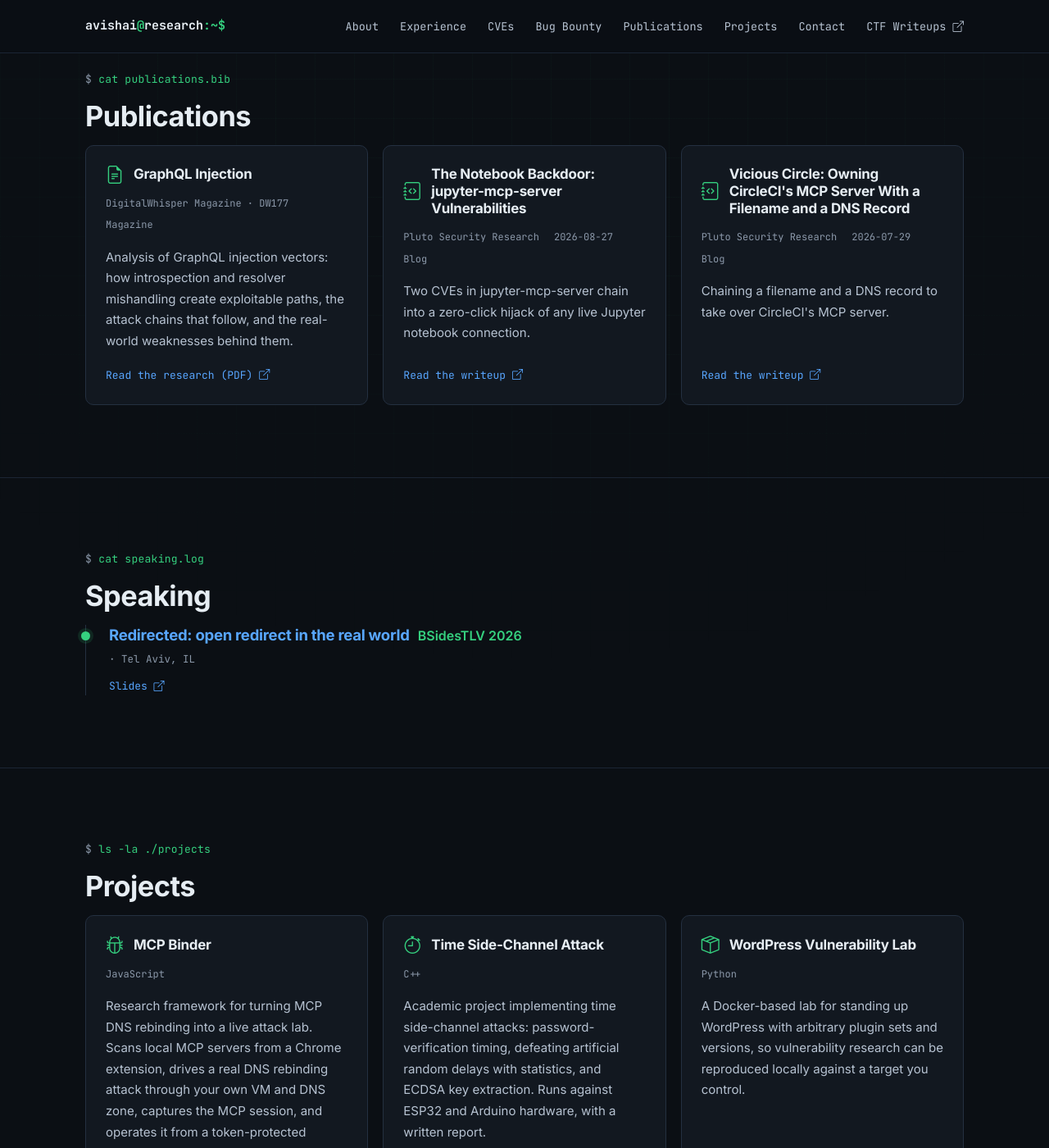
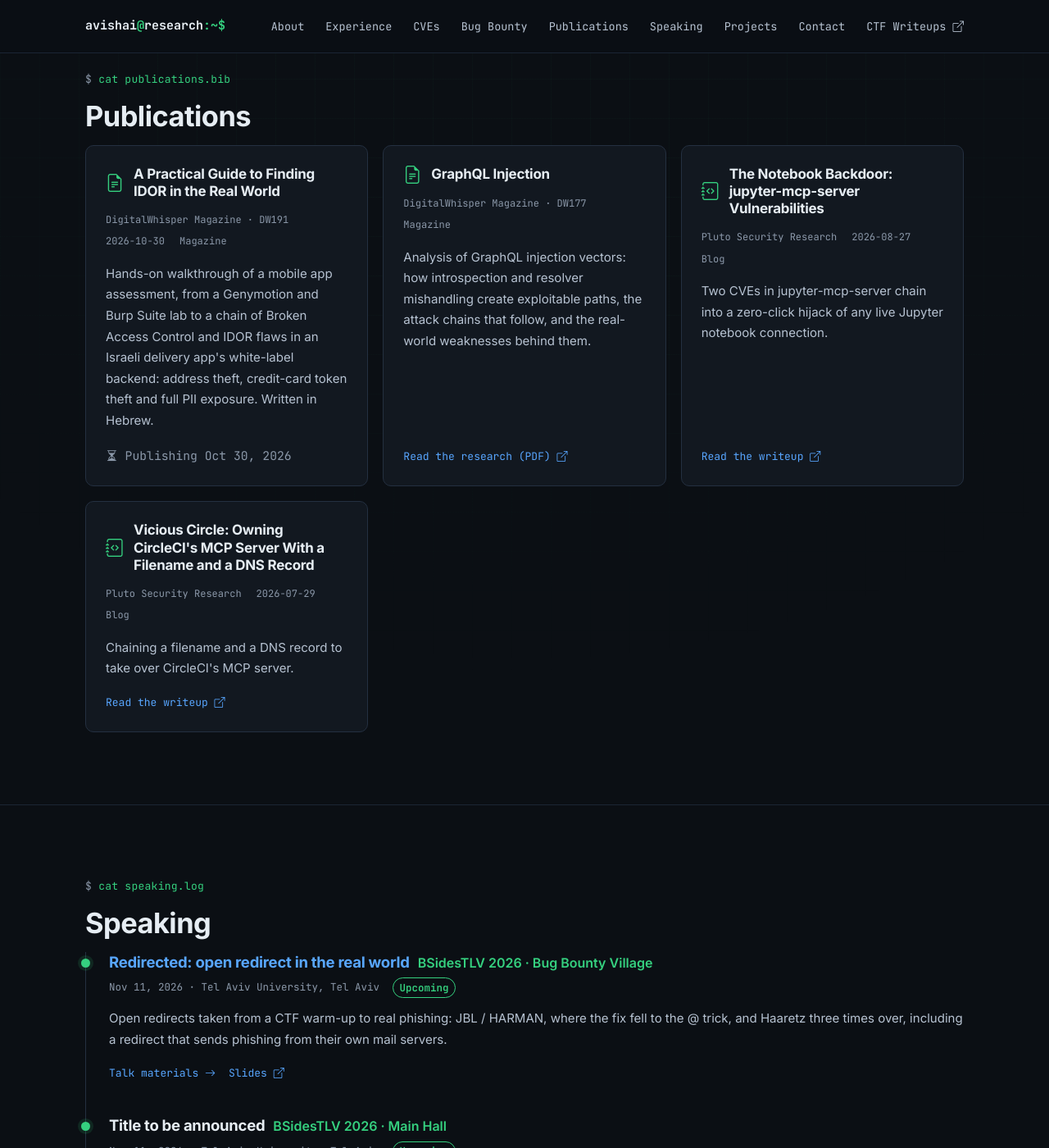
Before and after one commit to avishaigonen123/avishaigonen123.github.com, a Jekyll site: the page built from index.html, in a window 1280 px wide and 1400 px high, scrolled down 5249 px. Shown: the whole window at 82% size. Built offline with Jekyll 4.4.1, drawn with Linux system fonts in a browser that asks for light colours; some of the changed text lies outside the part shown.

Commit message:
Add DW191 IDOR article and BSidesTLV 2026 talks

```diff
--- a/_data/publications.yml
+++ b/_data/publications.yml
@@ -1,4 +1,21 @@
 # Journal paper plus the Pluto Security research blog posts.
+
+- title: "A Practical Guide to Finding IDOR in the Real World"
+  venue: DigitalWhisper Magazine
+  issue: DW191
+  date: "2026-10-30"
+  icon: bi-file-earmark-text
+  kind: Magazine
+  desc: >-
+    Hands-on walkthrough of a mobile app assessment, from a Genymotion and Burp
+    Suite lab to a chain of Broken Access Control and IDOR flaws in an Israeli
+    delivery app's white-label backend: address theft, credit-card token theft
+    and full PII exposure. Written in Hebrew.
+  # Not published yet. Leave url empty until the PDF is live; the card shows
+  # `pending_text` instead of a link. Then fill url and delete pending_text.
+  url: ""
+  pending_text: Publishing Oct 30, 2026
+  link_text: Read the research (PDF)
 
 - title: GraphQL Injection
   venue: DigitalWhisper Magazine
--- a/_data/talks.yml
+++ b/_data/talks.yml
@@ -1,18 +1,32 @@
 # Speaking. Rendered by _includes/section-talks.html on the homepage.
 # Add an entry only once a talk is accepted.
 #
-# Shape:
-# - event: BSidesTLV 2027
-#   title: Talk title
-#   date: 2027-06-25
-#   location: Tel Aviv, IL
-#   url: https://...
-#   slides: ""
-#   video: ""
+# Fields:
+#   event, track, title, date ("YYYY-MM-DD", quoted), location, desc
+#   url     - talk page (a path starting with "/" stays on this site)
+#   slides, video - optional; shown only when non-empty
+# A talk whose date is after the build date gets an "Upcoming" badge
+# automatically (the badge updates on the next push after the talk).
 
 - event: BSidesTLV 2026
+  track: Bug Bounty Village
   title: "Redirected: open redirect in the real world"
-  location: Tel Aviv, IL
-  url: https://avishaigonen123.github.io/talks/bsidestlv-2026/
-  slides: https://avishaigonen123.github.io/talks/bsidestlv-2026/slides.pdf
+  date: "2026-11-11"
+  location: Tel Aviv University, Tel Aviv
+  desc: >-
+    Open redirects taken from a CTF warm-up to real phishing: JBL / HARMAN,
+    where the fix fell to the @ trick, and Haaretz three times over, including
+    a redirect that sends phishing from their own mail servers.
+  url: /talks/bsidestlv-2026/
+  slides: /talks/bsidestlv-2026/slides.pdf
   video: ""
+
+- event: BSidesTLV 2026
+  track: Main Hall
+  title: "Title to be announced"
+  date: "2026-11-11"
+  location: Tel Aviv University, Tel Aviv
+  desc: ""
+  url: ""
+  slides: ""
+  video: ""
--- a/_includes/nav.html
+++ b/_includes/nav.html
@@ -21,6 +21,7 @@
       <li><a href="{{ '/vulnerabilities/' | relative_url }}">CVEs</a></li>
       <li><a href="{{ '/' | relative_url }}#bounty">Bug Bounty</a></li>
       <li><a href="{{ '/' | relative_url }}#publications">Publications</a></li>
+      <li><a href="{{ '/' | relative_url }}#speaking">Speaking</a></li>
       <li><a href="{{ '/' | relative_url }}#projects">Projects</a></li>
       <li><a href="{{ '/' | relative_url }}#contact">Contact</a></li>
       <li>
--- a/_includes/section-publications.html
+++ b/_includes/section-publications.html
@@ -35,6 +35,10 @@
             <i class="bi bi-box-arrow-up-right" aria-hidden="true"></i>
           </a>
         </div>
+        {%- elsif pub.pending_text and pub.pending_text != "" %}
+        <div class="card__links">
+          <span class="card__pending"><i class="bi bi-hourglass-split" aria-hidden="true"></i> {{ pub.pending_text }}</span>
+        </div>
         {%- endif %}
       </div>
       {%- endfor %}
--- a/_includes/section-talks.html
+++ b/_includes/section-talks.html
@@ -1,16 +1,16 @@
 {%- comment -%}
   Renders nothing at all while `_data/talks.yml` is empty.
 
-  Note the guard is `talks.size > 0` and not a bare truthiness check: an empty
-  YAML list parses to `[]`, which is TRUTHY in Liquid (only nil and false are
-  falsy), so a plain existence check would emit this heading with an empty body
-  underneath it.
+  The guard is `talks.size > 0` and not a bare truthiness check: an empty YAML
+  list parses to `[]`, which is TRUTHY in Liquid, so a plain existence check
+  would emit this heading with an empty body underneath it.
 
-  Black Hat Europe and BSidesTLV are deliberately not listed - neither is
-  confirmed, and an unconfirmed conference presented as a speaking credit is the
-  kind of claim that gets checked and damages the parts of this page that are true.
+  Links starting with "/" are local (relative_url, same tab); anything else
+  opens in a new tab. "Upcoming" compares the quoted ISO date string with the
+  build date, which works because ISO dates sort lexically.
 {%- endcomment -%}
 {%- assign talks = site.data.talks -%}
+{%- assign today = site.time | date: "%Y-%m-%d" -%}
 
 {%- if talks and talks.size > 0 %}
 <section id="speaking" class="section">
@@ -20,30 +20,54 @@
 
     <div class="timeline">
       {%- for talk in talks %}
+      {%- assign tdate = talk.date | append: "" -%}
       <div class="job">
         <div class="job__head">
           <h3 class="job__title">
             {%- if talk.url and talk.url != "" -%}
+              {%- assign first = talk.url | slice: 0 -%}
+              {%- if first == "/" -%}
+              <a href="{{ talk.url | relative_url }}">{{ talk.title }}</a>
+              {%- else -%}
               <a href="{{ talk.url }}" target="_blank" rel="noopener">{{ talk.title }}</a>
+              {%- endif -%}
             {%- else -%}
               {{ talk.title }}
             {%- endif -%}
           </h3>
-          <span class="job__co">{{ talk.event }}</span>
+          <span class="job__co">{{ talk.event }}{% if talk.track and talk.track != "" %} &middot; {{ talk.track }}{% endif %}</span>
         </div>
 
         <p class="job__meta">
-          {%- if talk.date %}{{ talk.date }}{% endif -%}
+          {%- if tdate != "" %}{{ tdate | date: "%b %-d, %Y" }}{% endif -%}
           {%- if talk.location and talk.location != "" %} &middot; {{ talk.location }}{% endif -%}
+          {%- if tdate != "" and tdate > today %} <span class="talk__badge">Upcoming</span>{% endif -%}
         </p>
 
+        {%- if talk.desc and talk.desc != "" %}
+        <p class="card__body">{{ talk.desc }}</p>
+        {%- endif %}
+
         <div class="card__links">
-          {%- if talk.slides and talk.slides != "" %}
-          <a href="{{ talk.slides }}" target="_blank" rel="noopener">Slides <i class="bi bi-box-arrow-up-right" aria-hidden="true"></i></a>
+          {%- if talk.url and talk.url != "" %}
+          {%- assign first = talk.url | slice: 0 -%}
+          {%- if first == "/" %}
+          <a href="{{ talk.url | relative_url }}">Talk materials <i class="bi bi-arrow-right" aria-hidden="true"></i></a>
           {%- endif %}
-          {%- if talk.video and talk.video != "" %}
-          <a href="{{ talk.video }}" target="_blank" rel="noopener">Recording <i class="bi bi-box-arrow-up-right" aria-hidden="true"></i></a>
           {%- endif %}
+          {%- assign kinds = "slides,video" | split: "," -%}
+          {%- for kind in kinds %}
+          {%- assign link = talk[kind] -%}
+          {%- if link and link != "" %}
+          {%- assign first = link | slice: 0 -%}
+          {%- if kind == "slides" %}{% assign label = "Slides" %}{% else %}{% assign label = "Recording" %}{% endif -%}
+          {%- if first == "/" %}
+          <a href="{{ link | relative_url }}" target="_blank" rel="noopener">{{ label }} <i class="bi bi-box-arrow-up-right" aria-hidden="true"></i></a>
+          {%- else %}
+          <a href="{{ link }}" target="_blank" rel="noopener">{{ label }} <i class="bi bi-box-arrow-up-right" aria-hidden="true"></i></a>
+          {%- endif %}
+          {%- endif %}
+          {%- endfor %}
         </div>
       </div>
       {%- endfor %}
--- a/assets/css/portfolio.css
+++ b/assets/css/portfolio.css
@@ -1200,3 +1200,14 @@
   .sev { border: 1px solid #999; }
   .embed { display: none !important; }
 }
+
+/* Placeholder shown on a publication card before its link is live. */
+.card__pending { color: var(--muted); font-size: .92rem; }
+
+/* "Upcoming" badge on a talk whose date is after the build date. */
+.talk__badge {
+  display: inline-block; margin-left: .5rem; padding: .05rem .5rem;
+  border: 1px solid var(--accent); border-radius: 999px;
+  color: var(--accent); font-size: .78rem; font-weight: 600;
+  vertical-align: middle;
+}
```
